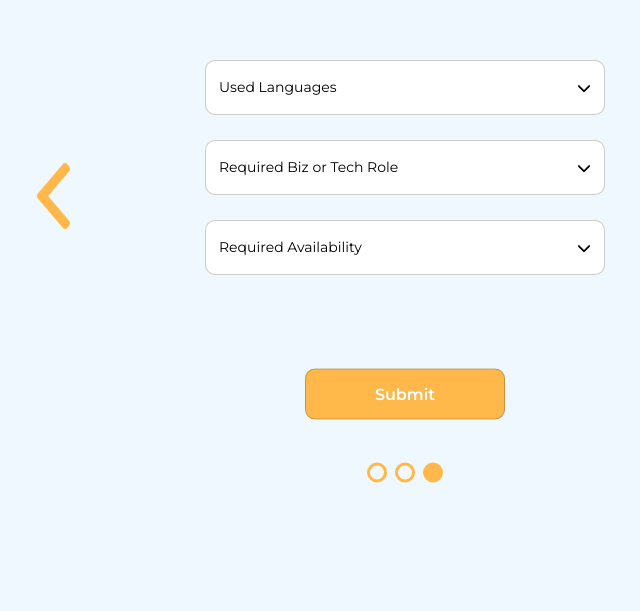
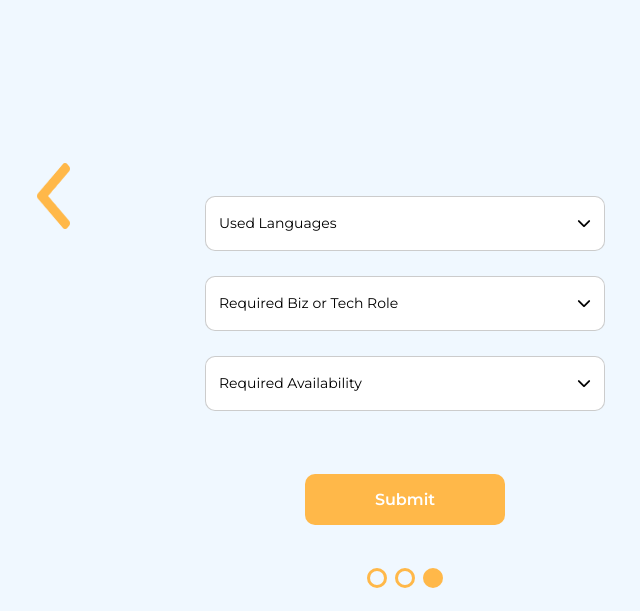
Before and after one commit to MamtazDev/component2, a React (Create React App) app: page /project3 in a window 1280 px wide. Shown: the part 189-800 px from the top of the page, without its empty margins (235-875 px from the left). Built offline with nearby package versions, Linux system fonts and the light colour scheme.

Commit message:
update issues

```diff
--- a/src/components/carousal/Common.css
+++ b/src/components/carousal/Common.css
@@ -98,10 +98,10 @@ p {
 }
 
 .buttons_container {
-    position: absolute;
-    bottom: 5%;
+    position: relative;
+    /* bottom: 5%;
     left: 50%;
-    transform: translate(-50%, -50%);
+    transform: translate(-50%, -50%); */
 }
 
 .submit_btn {
@@ -122,7 +122,7 @@ p {
     font-style: normal;
     font-weight: 600;
     cursor: pointer !important;
-    /* 169.209% */
+    border: none !important;
 }
 
 .submit_btn1 {
@@ -143,6 +143,8 @@ p {
     font-style: normal;
     font-weight: 600;
     cursor: pointer !important;
+    border: none !important;
+
 }
 
 .submit_btn1:focus {
@@ -153,28 +155,35 @@ p {
     background-color: #f3b85a;
 }
 
+.submit_btn1:hover {
+    background-color: #f3b85a;
+}
+
+.submit_btn:hover {
+    background-color: #f3b85a;
+}
+
 .page1_component {
-    margin-top: 9% !important;
+    margin-top: 80px !important;
     gap: 25px 0px !important;
     height: auto !important;
     max-width: 400px;
-    margin: auto;
 }
 
 .page2_component {
-    margin-top: 9% !important;
+    margin-top: 80px !important;
     gap: 25px 0px !important;
     height: auto !important;
     max-width: 400px;
-    margin: auto;
+
 }
 
 .page3_component {
-    margin-top: 12% !important;
+    margin-top: 80px !important;
+
     gap: 25px 0px !important;
     height: auto !important;
     max-width: 400px;
-    margin: auto;
 }
 
 .component5_select {
@@ -626,14 +635,46 @@ p {
 .page2_icons_mobile {
     display: flex;
     justify-content: end;
-    visibility: hidden;
+    display: none;
     opacity: 0;
 }
 
 .page3_left_icon {
     text-align: end;
-    visibility: hidden;
+    display: none;
     opacity: 0;
+}
+
+/* dh classes */
+.page1_component {
+    gap: 25px 0px !important;
+    max-width: 400px;
+    margin: auto;
+    height: 520px !important;
+    display: flex;
+    flex-direction: column;
+    justify-content: end;
+    margin-top: 5%;
+}
+
+.page2_component {
+    gap: 25px 0px !important;
+    max-width: 400px;
+    margin: auto;
+    height: 520px !important;
+    display: flex;
+    flex-direction: column;
+    justify-content: end;
+}
+
+.page3_component {
+    gap: 25px 0px !important;
+    max-width: 400px;
+    margin: auto;
+    height: 520px !important;
+    display: flex;
+    flex-direction: column;
+    justify-content: end;
 }
 
 @media(max-width:768px) {
@@ -648,12 +689,12 @@ p {
     }
 
     .page1_component {
-        margin-top: 10% !important;
+        margin-top: 30% !important;
 
     }
 
     .mobile_device {
-        display: block;
+        display: inline;
     }
 
     .desktop_right_arrow {
@@ -661,24 +702,27 @@ p {
     }
 
     .page2_icons_mobile {
-        visibility: visible;
+        display: flex;
+        justify-content: center;
         opacity: 1;
     }
 
     .page2_icons_desktop {
-        visibility: hidden;
+        display: none;
         opacity: 0;
     }
 
     .page3_left_icon {
-        visibility: visible;
+        display: block;
         opacity: 1;
+        text-align: left;
     }
 
     .desktop_icons {
-        visibility: hidden;
+        display: none;
         opacity: 0;
     }
+
     .arrow_btn img {
         width: 40%;
     }
--- a/src/components/carousal/Page1.jsx
+++ b/src/components/carousal/Page1.jsx
@@ -9,7 +9,7 @@ import rightarrow from "../../icons/right.png";
 import { Link } from "react-router-dom";
 const Page1 = () => {
   return (
-    <div >
+    <div>
       <div className="right_arrow_div page1 desktop_right_arrow">
         <button className="arrow_btn">
           <Link to="/project2">
@@ -18,15 +18,7 @@ const Page1 = () => {
           </Link>
         </button>
       </div>
-      <div className="page1_component " >
-      <div className="mobile_device" style={{textAlign:"right"}}>
-        <button className="arrow_btn">
-          <Link to="/project2">
-            {" "}
-            <img src={rightarrow} alt="" />
-          </Link>
-        </button>
-      </div>
+      <div className="page1_component ">
         <div>
           <ProjectName />
           <Component />
@@ -35,14 +27,28 @@ const Page1 = () => {
           <ProjectExperience />
           <AreaOfExperties />
         </div>
+        <div className="mobile_device" style={{ textAlign: "right" }}>
+          <button className="arrow_btn">
+            <Link to="/project2">
+              {" "}
+              <img src={rightarrow} alt="" />
+            </Link>
+          </button>
+        </div>
       </div>
       <div className="buttons_container">
         <div>
           <button className="submit_btn">Submit</button>
           <div className="circle_yellow_buttons">
-            <div className="active_yellow_circle"></div>
-            <div className="inactive_yellow_circle"></div>
-            <div className="inactive_yellow_circle"></div>
+            <Link to="/">
+              <div type="button" className="active_yellow_circle"></div>
+            </Link>
+            <Link to="/project2">
+              <div type="button" className="inactive_yellow_circle"></div>
+            </Link>
+            <Link to="/project3">
+              <div type="button" className="inactive_yellow_circle"></div>
+            </Link>
           </div>
         </div>
       </div>
--- a/src/components/carousal/Page2.jsx
+++ b/src/components/carousal/Page2.jsx
@@ -30,6 +30,11 @@ const Page2 = () => {
         {/* icons */}
         <div className="page2_component">
           <div className="">
+            <ProjectDeadline />
+            <ProjectBranch />
+            <ProjectDeadline />
+            <OfferedWorkingType />
+          </div>
           <div className=" page2_icons_mobile">
             <div className="">
               <button className="arrow_btn">
@@ -46,20 +51,23 @@ const Page2 = () => {
               </button>
             </div>
           </div>
-
-            <ProjectDeadline />
-            <ProjectBranch />
-            <ProjectDeadline />
-            <OfferedWorkingType />
-          </div>
         </div>
 
         <div className="buttons_container">
           <button className="submit_btn1">Submit</button>
           <div className="circle_yellow_buttons">
-            <div className="inactive_yellow_circle"></div>
+            {/* <div className="inactive_yellow_circle"></div>
             <div className="active_yellow_circle"></div>
-            <div className="inactive_yellow_circle"></div>
+            <div className="inactive_yellow_circle"></div> */}
+            <Link to="/project">
+              <div type="button" className="inactive_yellow_circle"></div>
+            </Link>
+            <Link to="/project2">
+              <div type="button" className="active_yellow_circle"></div>
+            </Link>
+            <Link to="/project3">
+              <div type="button" className="inactive_yellow_circle"></div>
+            </Link>
           </div>
         </div>
       </div>
--- a/src/components/carousal/Page3.jsx
+++ b/src/components/carousal/Page3.jsx
@@ -5,6 +5,7 @@ import "./Common.css";
 import UsedLanguages from "./UsedLanguages";
 import BizOrTechRole from "./BizOrTechRole";
 import Availability from "./Availability";
+
 const Page2 = () => {
   return (
     <>
@@ -18,28 +19,30 @@ const Page2 = () => {
         </div>
         <div className="page3_component">
           <div className="page2_container">
-
-          <div className="page3_left_icon">
-          <button className="arrow_btn">
-            <Link to="/project2">
-              <img src={leftarrow} alt="" />
-            </Link>
-          </button>
-        </div>
-
-
-
             <UsedLanguages />
             <BizOrTechRole />
             <Availability />
           </div>
+          <div className="page3_left_icon">
+            <button className="arrow_btn">
+              <Link to="/project2">
+                <img src={leftarrow} alt="" />
+              </Link>
+            </button>
+          </div>
         </div>
-        <div className="buttons_container">
+        <div className="buttons_container page3_button">
           <button className="submit_btn">Submit</button>
           <div className="circle_yellow_buttons">
-            <div className="inactive_yellow_circle"></div>
-            <div className="inactive_yellow_circle"></div>
-            <div className="active_yellow_circle"></div>
+            <Link to="/project">
+              <div type="button" className="inactive_yellow_circle"></div>
+            </Link>
+            <Link to="/project2">
+              <div type="button" className="inactive_yellow_circle"></div>
+            </Link>
+            <Link to="/project3">
+              <div type="button" className="active_yellow_circle"></div>
+            </Link>
           </div>
         </div>
       </div>
```
Lines whose indentation alone changed are shown as unchanged.
